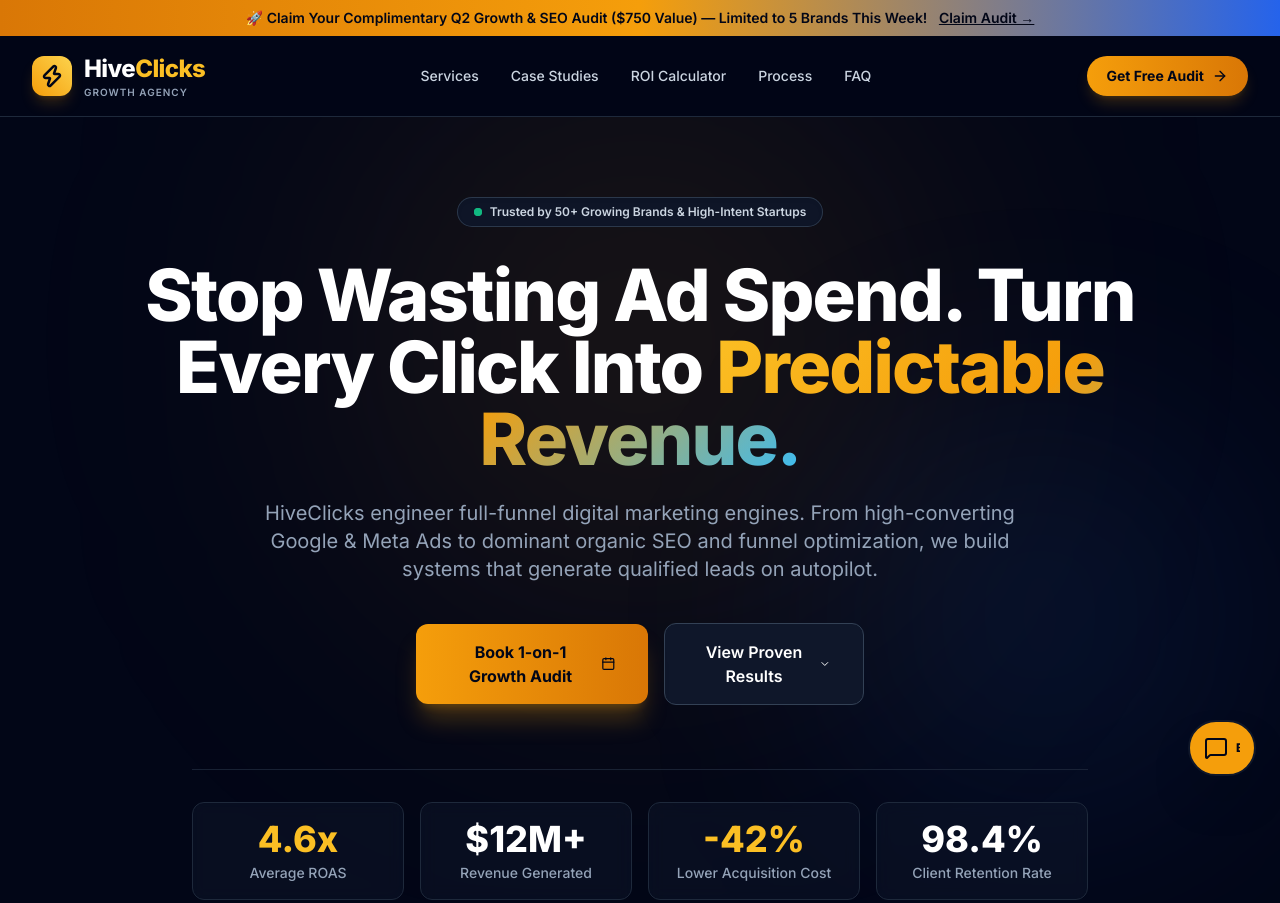
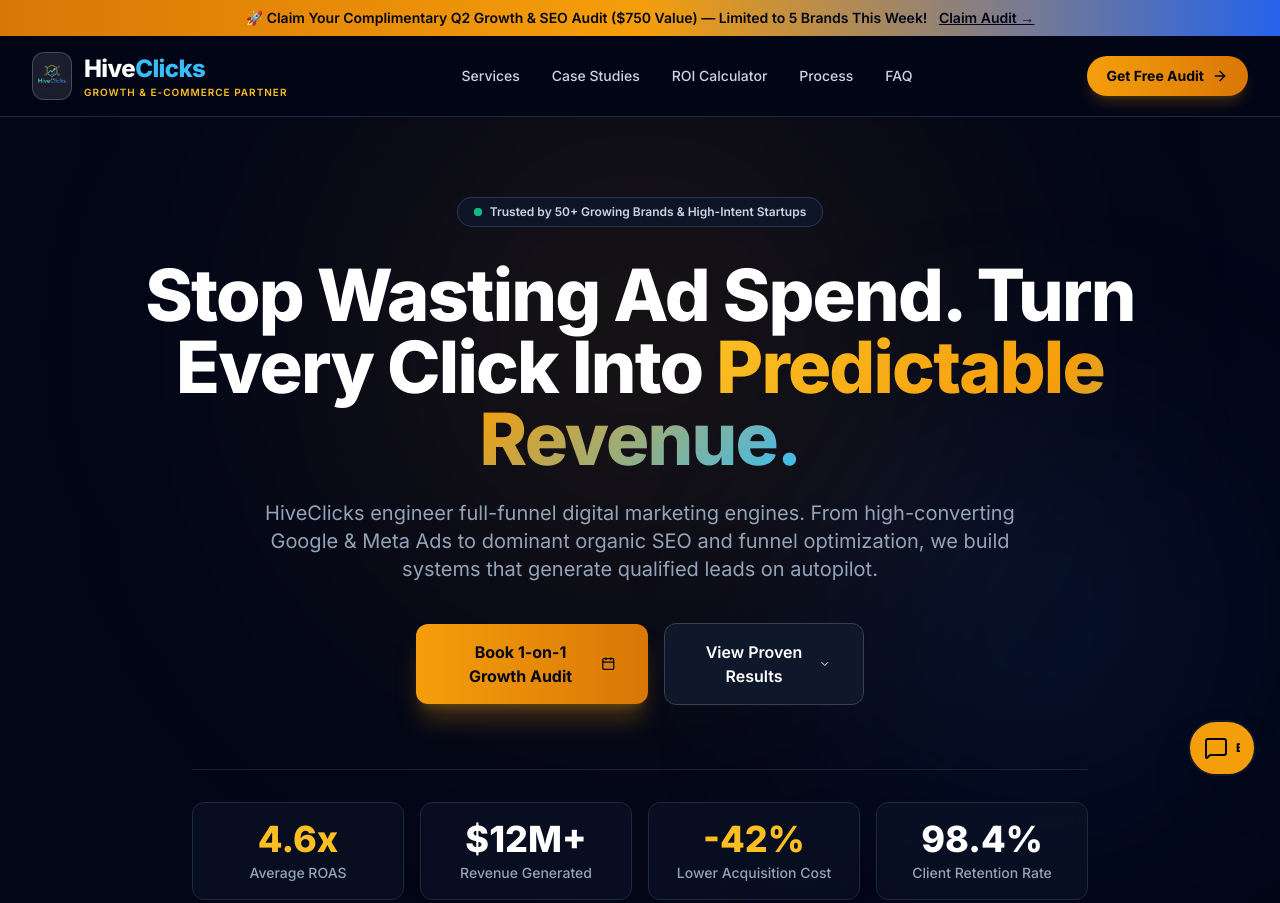
Before and after one commit to kollijaswitha96-ai/hiveclicks, a plain HTML site: page index.html in a window 1280 px wide. Shown: the top 903 px of the page. Drawn offline with nearby package versions, Linux system fonts and the light colour scheme.

Commit message:
Deploy index.html via HiveClicks Automator

```diff
--- a/index.html
+++ b/index.html
@@ -71,12 +71,12 @@
     <div class="max-w-7xl mx-auto px-4 sm:px-6 lg:px-8 h-20 flex items-center justify-between">
       <!-- LOGO -->
       <a href="#" class="flex items-center space-x-3 group">
-        <div class="w-10 h-10 rounded-xl bg-gradient-to-tr from-amber-500 to-amber-300 flex items-center justify-center text-slate-950 font-black shadow-lg shadow-amber-500/20 group-hover:scale-105 transition-transform">
-          <i data-lucide="zap" class="w-6 h-6 stroke-[2.5]"></i>
+        <div class="h-12 w-auto flex items-center justify-center p-1 rounded-xl bg-white/10 backdrop-blur border border-white/20 shadow-md group-hover:scale-105 transition-transform">
+          <img src="hiveclicks-logo.png" alt="HiveClicks Logo" class="h-10 w-auto object-contain rounded-lg">
         </div>
         <div>
-          <span class="text-2xl font-black tracking-tight text-white">Hive<span class="text-amber-400">Clicks</span></span>
-          <span class="block text-[10px] uppercase tracking-widest text-slate-400 font-semibold">Growth Agency</span>
+          <span class="text-2xl font-black tracking-tight text-white">Hive<span class="text-sky-400">Clicks</span></span>
+          <span class="block text-[10px] uppercase tracking-widest text-amber-400 font-semibold">Growth & E-Commerce Partner</span>
         </div>
       </a>
 
@@ -650,10 +650,8 @@
   <footer class="border-t border-slate-800/80 bg-slate-950 py-12 text-slate-400 text-sm">
     <div class="max-w-7xl mx-auto px-4 sm:px-6 lg:px-8 flex flex-col md:flex-row items-center justify-between gap-6">
       <div class="flex items-center space-x-3">
-        <div class="w-8 h-8 rounded-lg bg-amber-500 flex items-center justify-center text-slate-950 font-black">
-          <i data-lucide="zap" class="w-5 h-5"></i>
-        </div>
-        <span class="text-xl font-bold text-white">Hive<span class="text-amber-400">Clicks</span></span>
+        <img src="hiveclicks-logo.png" alt="HiveClicks Logo" class="h-9 w-auto object-contain rounded-lg bg-white/10 p-1">
+        <span class="text-xl font-bold text-white">Hive<span class="text-sky-400">Clicks</span></span>
       </div>
 
       <div class="flex items-center space-x-6 text-xs">
```
